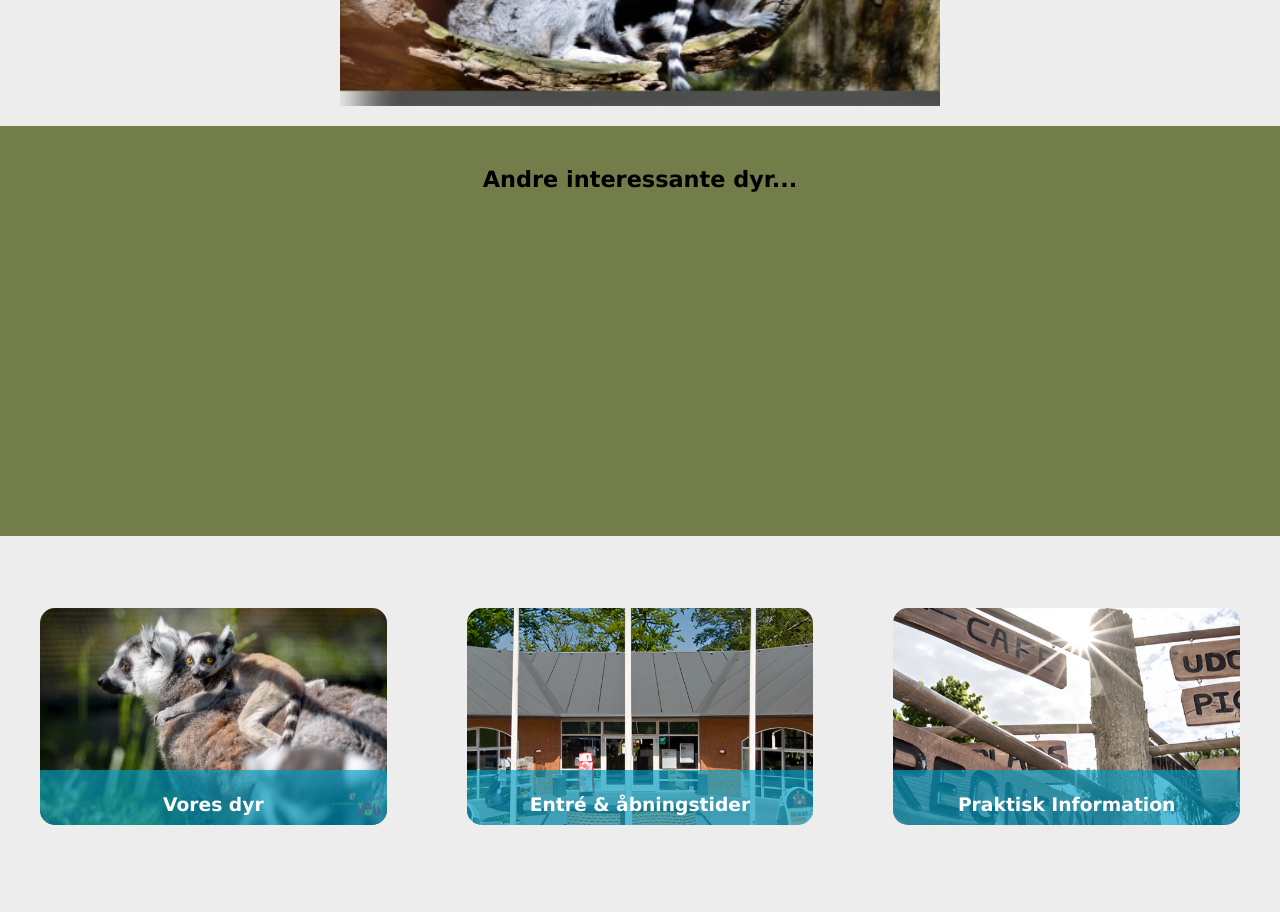
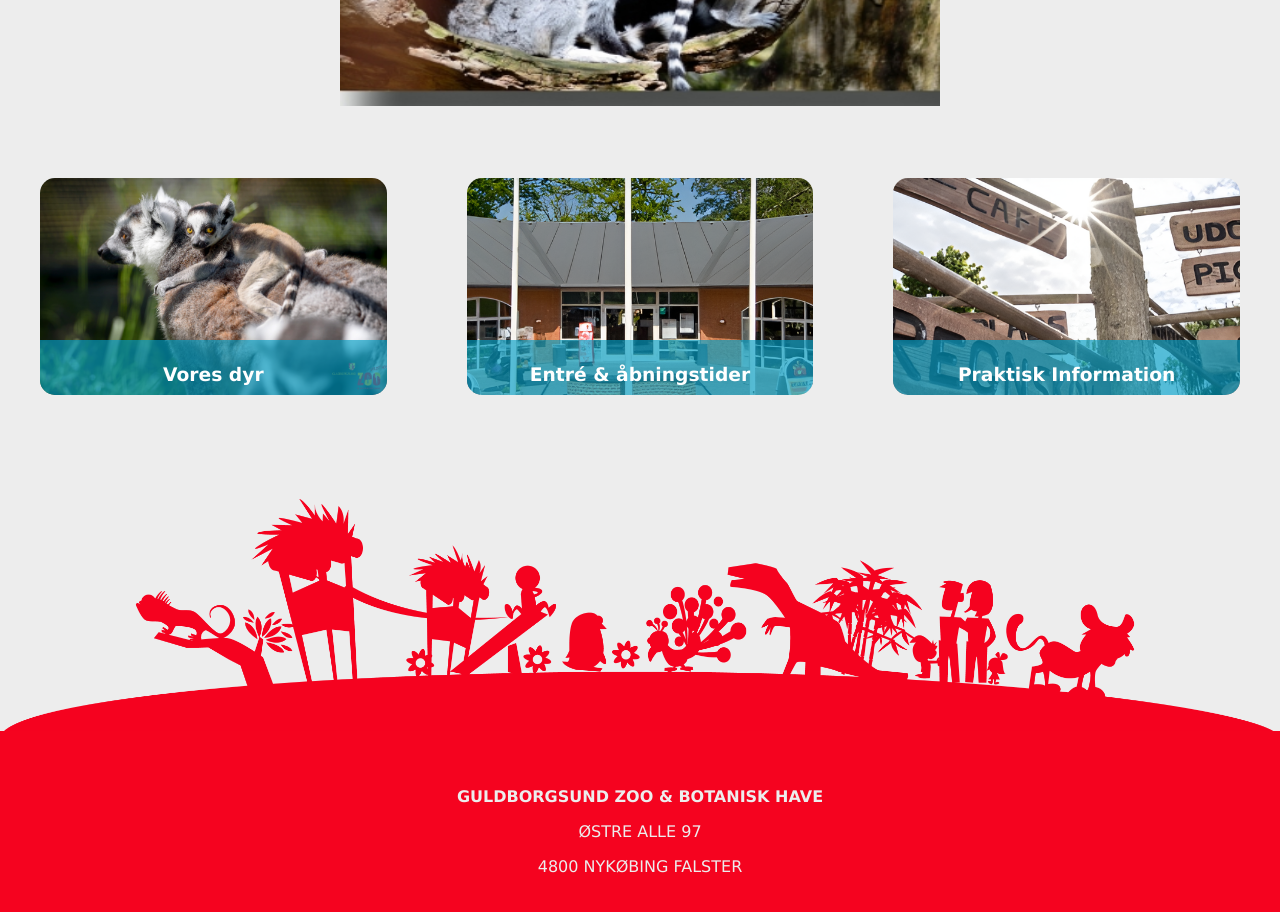
Before and after one commit to migoll/Guldborgsund-Zoo_eksamensopgave_gruppe-5, a plain HTML site: page enkelt-dyr.html in a window 1280 px wide. Shown: the part 780-1692 px from the top of the page. Drawn offline with nearby package versions, Linux system fonts and the light colour scheme; no server answers.

Commit message:
removed andre dyr

```diff
--- a/enkelt-dyr.html
+++ b/enkelt-dyr.html
@@ -147,9 +147,6 @@
           </div>
         </article>
       </section>
-      <section class="andre-dyr">
-        <h4>Andre interessante dyr...</h4>
-      </section>
       <section class="generel-entry-points">
         <div class="entry-point">
           <img src="./assets/images/hero-til-vores-dyr.jpg" alt="" />
```
